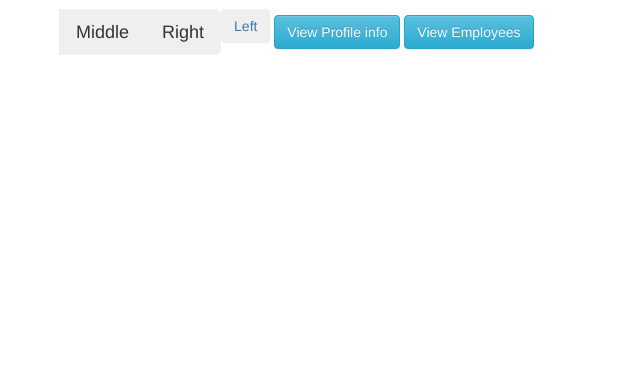
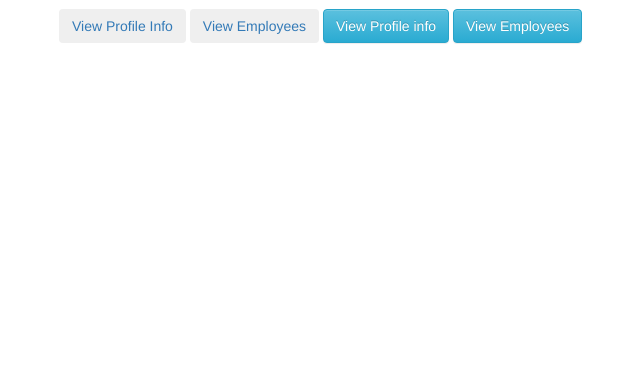
Before and after one commit to sxHelloWorld/SWEN-344-API-Project, a PHP site: page /employerHome.php in a window 1280 px wide. Shown: the part 51-420 px from the top of the page, without its empty margins (41-681 px from the left). Run offline with PHP 8.4, Linux system fonts and the light colour scheme.

Commit message:
messing around with styling more

```diff
--- a/website/html/employerHome.php
+++ b/website/html/employerHome.php
@@ -31,9 +31,8 @@
 </nav>
 
 <div class="btn-group btn-group-lg" role="group" aria-label="Basic example">
-  <a href="#"><button type="button" class="btn btn-secondary">Left</button></a>
-  <button type="button" class="btn btn-secondary">Middle</button>
-  <button type="button" class="btn btn-secondary">Right</button>
+  <a href="employeeInfo.php"><button type="button" class="btn btn-secondary">View Profile Info</button></a>
+  <a href="viewEmployees.php"><button type="button" class="btn btn-secondary">View Employees</button></a>
 </div>
 
 <div class="btn-group btn-group-lg" role="group" aria-label="Buttons">
```
